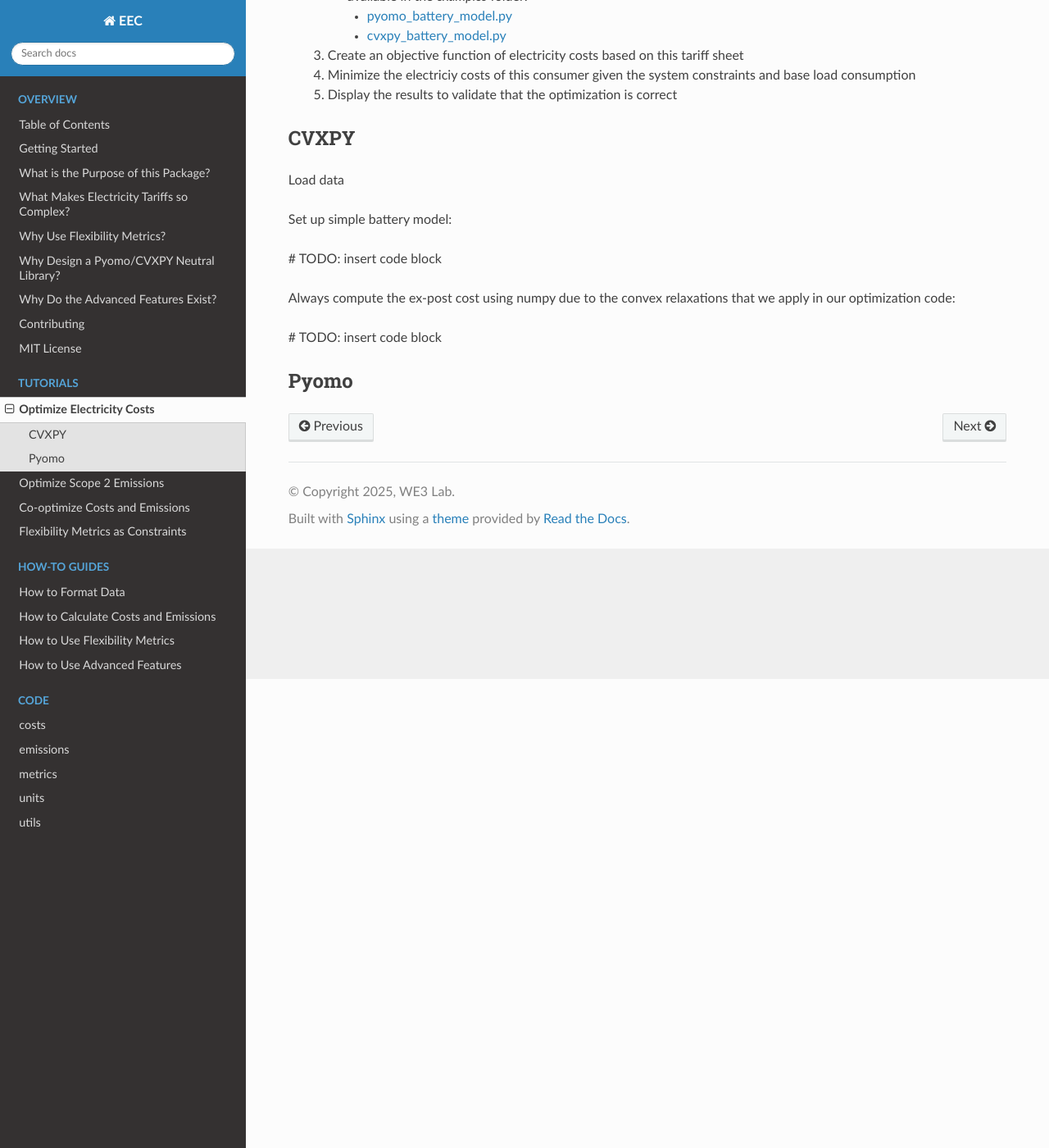
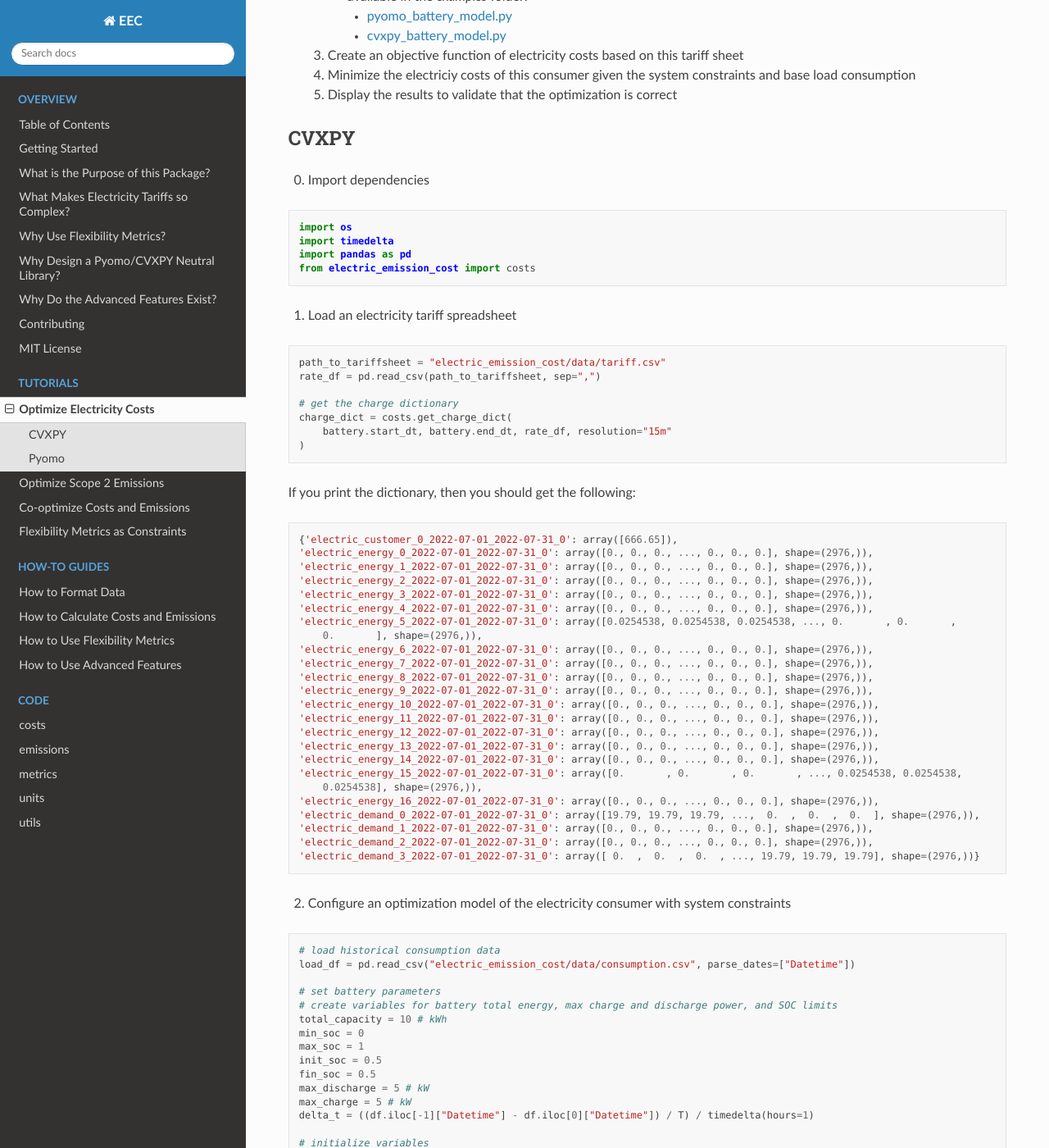
Before and after one commit to we3lab/eeco, a Sphinx documentation site: the page built from docs/optimize_cost.rst, in a window 1280 px wide and 1400 px high, scrolled down 572 px. Shown: the whole window at 82% size. Built offline with Sphinx 7.4.7 and the Read the Docs theme 3.1.0, drawn with Linux system fonts in a browser that asks for light colours; formulas are drawn with MathJax 3; some of the changed text lies outside the part shown.

Commit message:
Left some TODOs, but mostly completed CVXPY cost tutorial

```diff
--- a/docs/optimize_cost.rst
+++ b/docs/optimize_cost.rst
@@ -30,15 +29,144 @@ It will go through the following steps:
 CVXPY
 =====
 
-Load data
+0. Import dependencies
 
-Set up simple battery model:
+.. code-block:: python
 
-# TODO: insert code block
+    import os
+    import timedelta
+    import pandas as pd
+    from electric_emission_cost import costs
+
+1. Load an electricity tariff spreadsheet
+
+.. code-block:: python
+
+    path_to_tariffsheet = "electric_emission_cost/data/tariff.csv"
+    rate_df = pd.read_csv(path_to_tariffsheet, sep=",")
+
+    # get the charge dictionary
+    charge_dict = costs.get_charge_dict(
+        battery.start_dt, battery.end_dt, rate_df, resolution="15m"
+    )
+
+If you print the dictionary, then you should get the following:
+
+.. code-block:: python
+
+    {'electric_customer_0_2022-07-01_2022-07-31_0': array([666.65]),
+    'electric_energy_0_2022-07-01_2022-07-31_0': array([0., 0., 0., ..., 0., 0., 0.], shape=(2976,)),
+    'electric_energy_1_2022-07-01_2022-07-31_0': array([0., 0., 0., ..., 0., 0., 0.], shape=(2976,)),
+    'electric_energy_2_2022-07-01_2022-07-31_0': array([0., 0., 0., ..., 0., 0., 0.], shape=(2976,)),
+    'electric_energy_3_2022-07-01_2022-07-31_0': array([0., 0., 0., ..., 0., 0., 0.], shape=(2976,)),
+    'electric_energy_4_2022-07-01_2022-07-31_0': array([0., 0., 0., ..., 0., 0., 0.], shape=(2976,)),
+    'electric_energy_5_2022-07-01_2022-07-31_0': array([0.0254538, 0.0254538, 0.0254538, ..., 0.       , 0.       ,
+        0.       ], shape=(2976,)),
+    'electric_energy_6_2022-07-01_2022-07-31_0': array([0., 0., 0., ..., 0., 0., 0.], shape=(2976,)),
+    'electric_energy_7_2022-07-01_2022-07-31_0': array([0., 0., 0., ..., 0., 0., 0.], shape=(2976,)),
+    'electric_energy_8_2022-07-01_2022-07-31_0': array([0., 0., 0., ..., 0., 0., 0.], shape=(2976,)),
+    'electric_energy_9_2022-07-01_2022-07-31_0': array([0., 0., 0., ..., 0., 0., 0.], shape=(2976,)),
+    'electric_energy_10_2022-07-01_2022-07-31_0': array([0., 0., 0., ..., 0., 0., 0.], shape=(2976,)),
+    'electric_energy_11_2022-07-01_2022-07-31_0': array([0., 0., 0., ..., 0., 0., 0.], shape=(2976,)),
+    'electric_energy_12_2022-07-01_2022-07-31_0': array([0., 0., 0., ..., 0., 0., 0.], shape=(2976,)),
+    'electric_energy_13_2022-07-01_2022-07-31_0': array([0., 0., 0., ..., 0., 0., 0.], shape=(2976,)),
+    'electric_energy_14_2022-07-01_2022-07-31_0': array([0., 0., 0., ..., 0., 0., 0.], shape=(2976,)),
+    'electric_energy_15_2022-07-01_2022-07-31_0': array([0.       , 0.       , 0.       , ..., 0.0254538, 0.0254538,
+        0.0254538], shape=(2976,)),
+    'electric_energy_16_2022-07-01_2022-07-31_0': array([0., 0., 0., ..., 0., 0., 0.], shape=(2976,)),
+    'electric_demand_0_2022-07-01_2022-07-31_0': array([19.79, 19.79, 19.79, ...,  0.  ,  0.  ,  0.  ], shape=(2976,)),
+    'electric_demand_1_2022-07-01_2022-07-31_0': array([0., 0., 0., ..., 0., 0., 0.], shape=(2976,)),
+    'electric_demand_2_2022-07-01_2022-07-31_0': array([0., 0., 0., ..., 0., 0., 0.], shape=(2976,)),
+    'electric_demand_3_2022-07-01_2022-07-31_0': array([ 0.  ,  0.  ,  0.  , ..., 19.79, 19.79, 19.79], shape=(2976,))}
+
+2. Configure an optimization model of the electricity consumer with system constraints
+
+.. code-block:: python
+
+    # load historical consumption data
+    load_df = pd.read_csv("electric_emission_cost/data/consumption.csv", parse_dates=["Datetime"])
+
+    # set battery parameters
+    # create variables for battery total energy, max charge and discharge power, and SOC limits
+    total_capacity = 10 # kWh
+    min_soc = 0
+    max_soc = 1
+    init_soc = 0.5
+    fin_soc = 0.5
+    max_discharge = 5 # kW
+    max_charge = 5 # kW
+    delta_t = ((df.iloc[-1]["Datetime"] - df.iloc[0]["Datetime"]) / T) / timedelta(hours=1)
+
+    # initialize variables
+    battery_output_kW = cp.Variable(T)
+    battery_soc = cp.Variable(T+1)
+    grid_demand_kW = cp.Variable(T)
+
+    # set constraints
+    constraints = [
+        battery_output_kW >= -max_discharge,
+        battery_output_kW <= max_charge,
+        battery_soc >= min_soc,
+        battery_soc <= max_soc,
+        battery_soc[0] == init_soc,
+        battery_soc[T] == fin_soc,
+        grid_demand_kW >= 0
+    ]
+    for t in range(T):
+        constraints += [
+            battery_soc[t+1] == battery_soc[t] + (battery_output_kW[t] * delta_t) / total_capacity,
+            grid_demand_kW[t] == load_df.iloc[t]["Load [kW]"] + battery_output_kW[t]
+        ]
+
+This is a standard battery model with energy (i.e., total charge) and power (i.e., discharge/charge rate) constraints.
+The round-trip efficiency is 1.0 since there is no penalty applied when discharging the battery,
+but that's fine for these demonstration purposes.
+
+3. Create an objective function of electricity costs based on this tariff sheet
+
+.. code-block:: python
+
+    # requires a consumption dictionary in case there is natural gas in addition to electricity
+    consumption_data_dict = {"electric": grid_demand_kW}
+    obj, _ = costs.calculate_cost(
+        charge_dict,
+        {"electric": grid_demand_kW},
+        resolution="15m",
+        prev_demand_dict=None,
+        consumption_estimate=sum(grid_demand_kW),
+        desired_utility="electric",
+        desired_charge_type=None,
+    )
+
+# TODO: explain the purpose of each flag, and refer to how-tos for unused flags
+# TODO: explain that the second return is for Pyomo, so ignore the second entry of the tuple for CVXPY
+# TODO: if naturla gas, include an entry with key "gas"
+
+4. Minimize the electriciy costs of this consumer given the system constraints and base load consumption
+
+.. code-block:: python
+
+    # solve the CVX problem (objective variable should be named obj)
+    prob = cp.Problem(cp.Minimize(obj), constraints)
+    prob.solve()
+
+5. Display the results to validate that the optimization is correct
 
 Always compute the ex-post cost using numpy due to the convex relaxations that we apply in our optimization code:
 
-# TODO: insert code block
+.. code-block:: python
+
+    result, _ = costs.calculate_cost(
+        charge_dict,
+        consumption_data_dict,
+        resolution=resolution,
+        prev_demand_dict=prev_demand_dict,
+        consumption_estimate=consumption_estimate,
+        desired_utility=desired_utility,
+        desired_charge_type=desired_charge_type,
+    )
+
+# TODO: plot results
 
 .. _pyo-cost:
 
```
Also changed, not shown: other parts of docs/optimize_cost.rst (+1 -2 lines), 1 other file.
